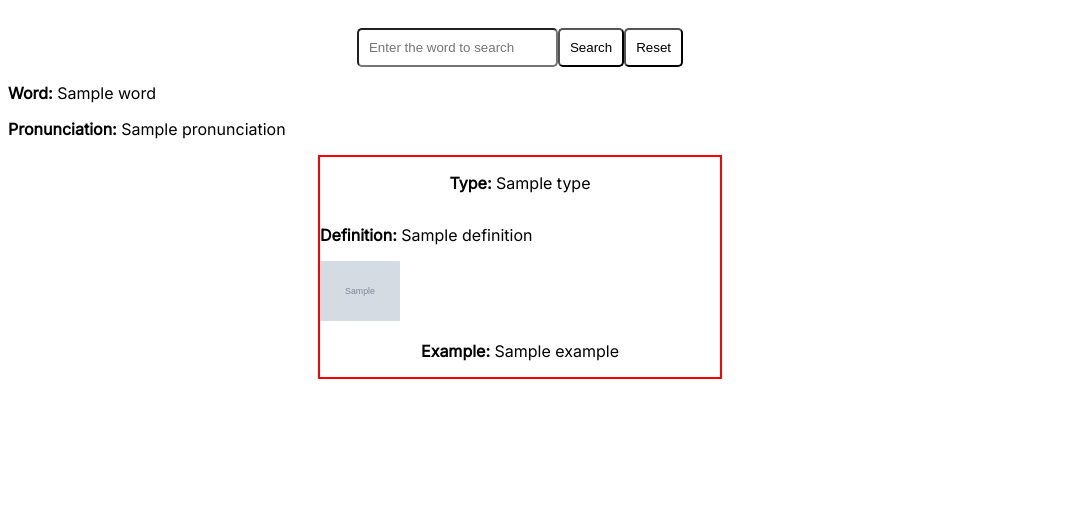
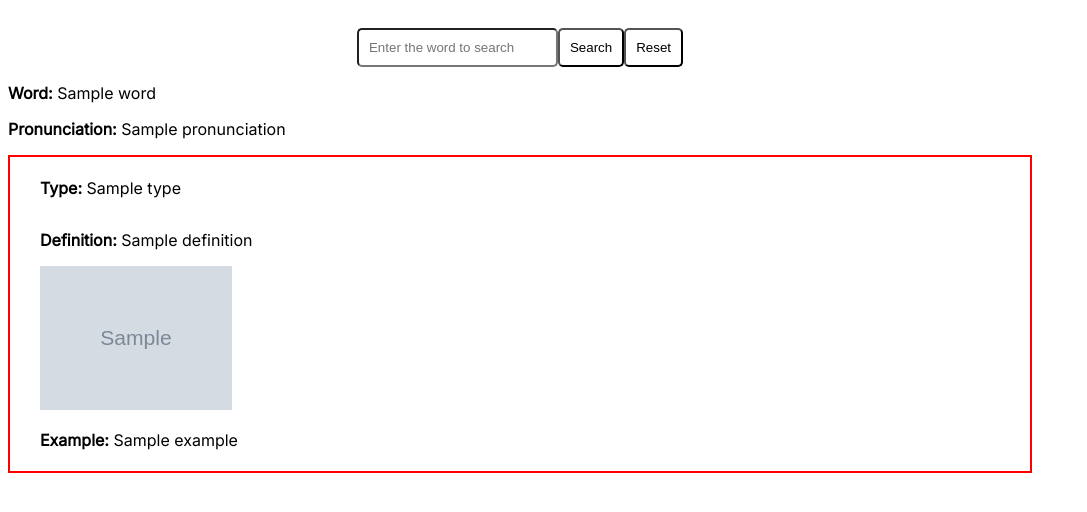
Before and after one commit to izudada/dictionary_app, a Django app: template templates/index.html in a window 1280 px wide. Shown: the top 512 px of the page, without its empty margins (0-1087 px from the left). Run offline with Django 3.2, Linux system fonts and the light colour scheme; the template is opened without the code that fills it: most values are stand-ins (such as "Sample title", 1, 10 or a date in 2020); grey boxes marked "Sample" are stand-in pictures; parts of the project's set-up code (start-up, migrations or seed data) failed here and were passed over.

Commit message:
Add padding to description

```diff
--- a/static/css/main.css
+++ b/static/css/main.css
@@ -11,19 +11,13 @@
     width: 100%;
 }
 
-#descriptions {
+.description{
+    border: 2px solid red;
+    padding: 5px 30px;
     display: flex;
     flex-direction: column;
-    align-items: center;
-    justify-content: center;
-}
-
-.description{
-    border: 2px solid red;
-    display: flex;
-    flex-direction: column;
-    align-items: center;
-    justify-content: center;
+    /* align-items: center;
+    justify-content: center; */
 }
 
 /* .detail{
```
